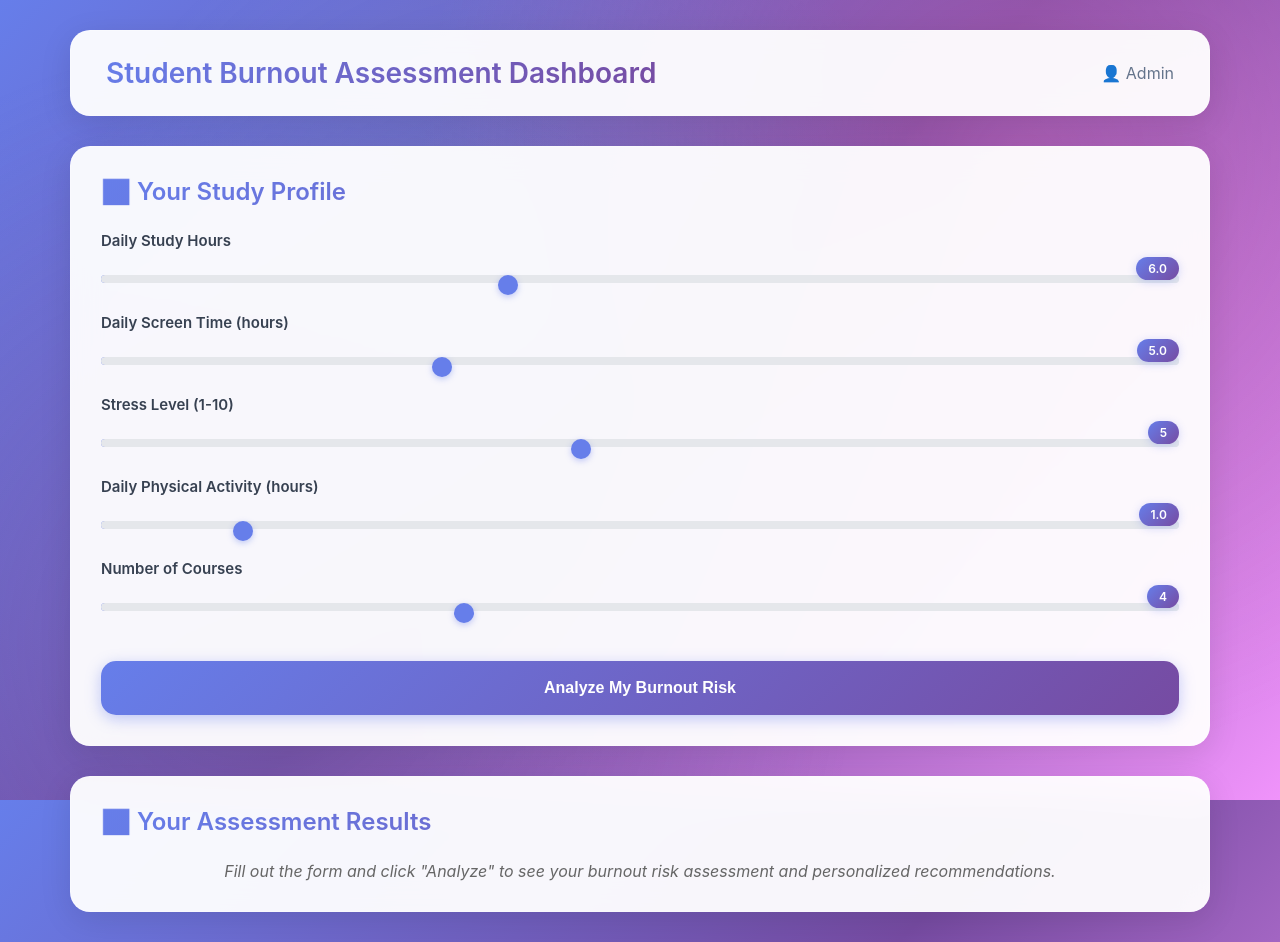
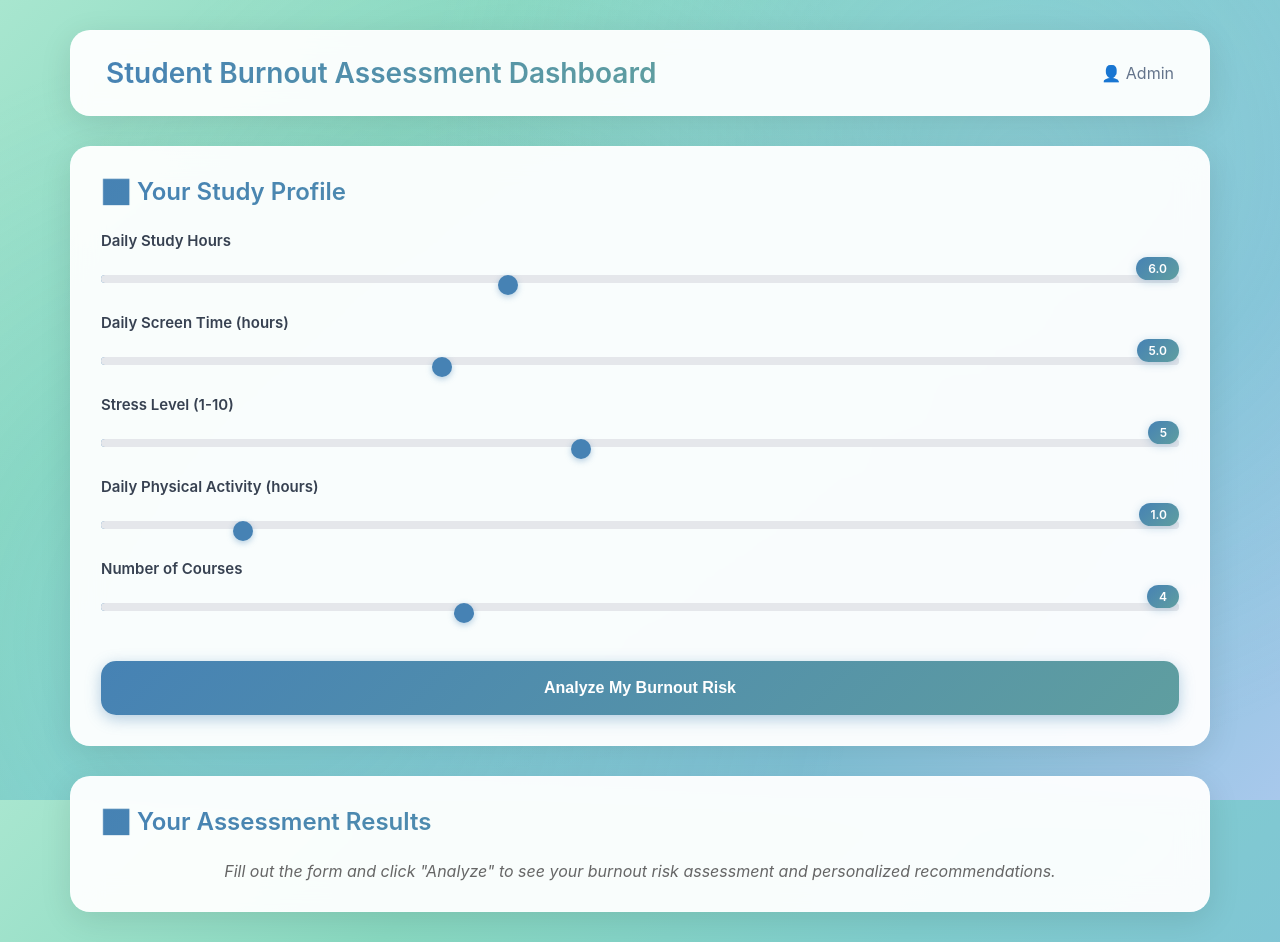
Before and after one commit to esbah2003/datathon, a Flask app: page / in a window 1280 px wide. Run offline with Flask 3, Linux system fonts and the light colour scheme.

Commit message:
new color scheme

```diff
--- a/templates/index.html
+++ b/templates/index.html
@@ -13,7 +13,7 @@
 
         body {
             font-family: 'Inter', -apple-system, BlinkMacSystemFont, 'Segoe UI', sans-serif;
-            background: linear-gradient(135deg, #667eea 0%, #764ba2 50%, #f093fb 100%);
+            background: linear-gradient(135deg, #a8e6cf 0%, #88d8c0 25%, #7fcdcd 50%, #81c3d7 75%, #a8c8ec 100%);
             background-attachment: fixed;
             min-height: 100vh;
             margin: 0;
@@ -29,9 +29,9 @@
             width: 100%;
             height: 100%;
             background:
-                radial-gradient(circle at 20% 80%, rgba(120, 119, 198, 0.3) 0%, transparent 50%),
-                radial-gradient(circle at 80% 20%, rgba(255, 119, 198, 0.3) 0%, transparent 50%),
-                radial-gradient(circle at 40% 40%, rgba(120, 219, 255, 0.2) 0%, transparent 50%);
+                radial-gradient(circle at 20% 80%, rgba(135, 206, 235, 0.2) 0%, transparent 50%),
+                radial-gradient(circle at 80% 20%, rgba(173, 216, 230, 0.25) 0%, transparent 50%),
+                radial-gradient(circle at 40% 40%, rgba(176, 224, 230, 0.15) 0%, transparent 50%);
             pointer-events: none;
             z-index: -1;
         }
@@ -63,7 +63,7 @@
             font-weight: 600;
             color: #1e293b;
             margin: 0;
-            background: linear-gradient(135deg, #667eea 0%, #764ba2 100%);
+            background: linear-gradient(135deg, #4682b4 0%, #5f9ea0 100%);
             -webkit-background-clip: text;
             -webkit-text-fill-color: transparent;
             background-clip: text;
@@ -98,7 +98,7 @@
         }
 
         .input-section h2 {
-            background: linear-gradient(135deg, #667eea 0%, #764ba2 100%);
+            background: linear-gradient(135deg, #4682b4 0%, #5f9ea0 100%);
             -webkit-background-clip: text;
             -webkit-text-fill-color: transparent;
             background-clip: text;
@@ -144,25 +144,25 @@
             width: 20px;
             height: 20px;
             border-radius: 50%;
-            background: #667eea;
+            background: #4682b4;
             cursor: pointer;
-            box-shadow: 0 2px 6px rgba(102, 126, 234, 0.4);
+            box-shadow: 0 2px 6px rgba(70, 130, 180, 0.4);
             transition: all 0.3s ease;
         }
 
         .form-group input[type="range"]::-webkit-slider-thumb:hover {
             transform: scale(1.2);
-            box-shadow: 0 4px 12px rgba(102, 126, 234, 0.6);
+            box-shadow: 0 4px 12px rgba(70, 130, 180, 0.6);
         }
 
         .form-group input[type="range"]::-moz-range-thumb {
             width: 20px;
             height: 20px;
             border-radius: 50%;
-            background: #667eea;
+            background: #4682b4;
             cursor: pointer;
             border: none;
-            box-shadow: 0 2px 6px rgba(102, 126, 234, 0.4);
+            box-shadow: 0 2px 6px rgba(70, 130, 180, 0.4);
         }
 
 
@@ -176,19 +176,19 @@
             position: absolute;
             right: 0;
             top: -8px;
-            background: linear-gradient(135deg, #667eea 0%, #764ba2 100%);
+            background: linear-gradient(135deg, #4682b4 0%, #5f9ea0 100%);
             color: white;
             padding: 4px 12px;
             border-radius: 20px;
             font-size: 12px;
             font-weight: 600;
-            box-shadow: 0 2px 8px rgba(102, 126, 234, 0.3);
+            box-shadow: 0 2px 8px rgba(70, 130, 180, 0.3);
         }
 
         .btn {
             width: 100%;
             padding: 18px;
-            background: linear-gradient(135deg, #667eea 0%, #764ba2 100%);
+            background: linear-gradient(135deg, #4682b4 0%, #5f9ea0 100%);
             color: white;
             border: none;
             border-radius: 15px;
@@ -196,24 +196,24 @@
             font-weight: 600;
             cursor: pointer;
             transition: all 0.3s ease;
-            box-shadow: 0 4px 15px rgba(102, 126, 234, 0.4);
+            box-shadow: 0 4px 15px rgba(70, 130, 180, 0.4);
             margin-top: 20px;
         }
 
         .btn:hover {
             transform: translateY(-3px);
-            box-shadow: 0 8px 25px rgba(102, 126, 234, 0.6);
+            box-shadow: 0 8px 25px rgba(70, 130, 180, 0.6);
         }
 
         .btn:disabled {
             opacity: 0.6;
             cursor: not-allowed;
             transform: none;
-            box-shadow: 0 4px 15px rgba(102, 126, 234, 0.2);
+            box-shadow: 0 4px 15px rgba(70, 130, 180, 0.2);
         }
 
         .results-section h2 {
-            background: linear-gradient(135deg, #667eea 0%, #764ba2 100%);
+            background: linear-gradient(135deg, #4682b4 0%, #5f9ea0 100%);
             -webkit-background-clip: text;
             -webkit-text-fill-color: transparent;
             background-clip: text;
@@ -252,12 +252,12 @@
         }
 
         .stat-item {
-            background: linear-gradient(135deg, rgba(102, 126, 234, 0.1) 0%, rgba(118, 75, 162, 0.1) 100%);
+            background: linear-gradient(135deg, rgba(70, 130, 180, 0.1) 0%, rgba(95, 158, 160, 0.1) 100%);
             backdrop-filter: blur(10px);
             padding: 20px;
             border-radius: 15px;
             text-align: center;
-            border: 1px solid rgba(102, 126, 234, 0.2);
+            border: 1px solid rgba(70, 130, 180, 0.2);
             transition: transform 0.3s ease;
         }
 
@@ -268,7 +268,7 @@
         .stat-value {
             font-size: 1.8rem;
             font-weight: 700;
-            background: linear-gradient(135deg, #667eea 0%, #764ba2 100%);
+            background: linear-gradient(135deg, #4682b4 0%, #5f9ea0 100%);
             -webkit-background-clip: text;
             -webkit-text-fill-color: transparent;
             background-clip: text;
@@ -287,7 +287,7 @@
         }
 
         .suggestions-section h2 {
-            background: linear-gradient(135deg, #667eea 0%, #764ba2 100%);
+            background: linear-gradient(135deg, #4682b4 0%, #5f9ea0 100%);
             -webkit-background-clip: text;
             -webkit-text-fill-color: transparent;
             background-clip: text;
@@ -297,19 +297,19 @@
         }
 
         .suggestion {
-            background: linear-gradient(135deg, rgba(102, 126, 234, 0.1) 0%, rgba(118, 75, 162, 0.1) 100%);
+            background: linear-gradient(135deg, rgba(70, 130, 180, 0.1) 0%, rgba(95, 158, 160, 0.1) 100%);
             backdrop-filter: blur(10px);
-            border-left: 4px solid #667eea;
+            border-left: 4px solid #4682b4;
             padding: 18px;
             margin-bottom: 15px;
             border-radius: 0 15px 15px 0;
-            border: 1px solid rgba(102, 126, 234, 0.2);
+            border: 1px solid rgba(70, 130, 180, 0.2);
             transition: transform 0.3s ease, box-shadow 0.3s ease;
         }
 
         .suggestion:hover {
             transform: translateX(5px);
-            box-shadow: 0 4px 15px rgba(102, 126, 234, 0.2);
+            box-shadow: 0 4px 15px rgba(70, 130, 180, 0.2);
         }
 
         .loading {
@@ -430,7 +430,7 @@
                 const max = parseFloat(input.max);
                 const percentage = ((value - min) / (max - min)) * 100;
 
-                input.style.background = `linear-gradient(to right, #667eea 0%, #764ba2 ${percentage}%, #e5e7eb ${percentage}%, #e5e7eb 100%)`;
+                input.style.background = `linear-gradient(to right, #4682b4 0%, #5f9ea0 ${percentage}%, #e5e7eb ${percentage}%, #e5e7eb 100%)`;
                 valueSpan.textContent = input.step === '1' ? value.toString() : value.toFixed(1);
             }
 
```
Also changed, not shown: 1 other file.
